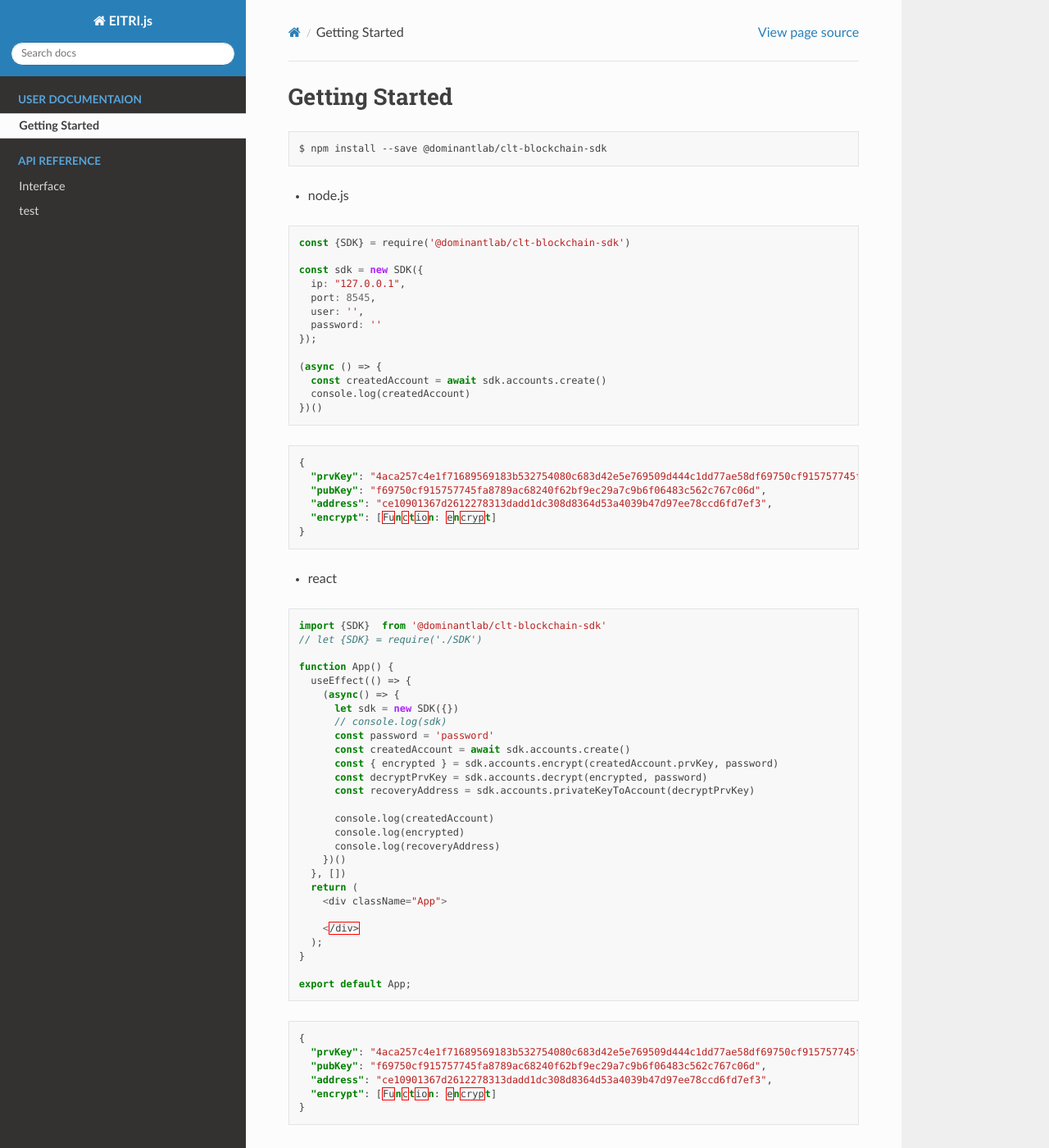
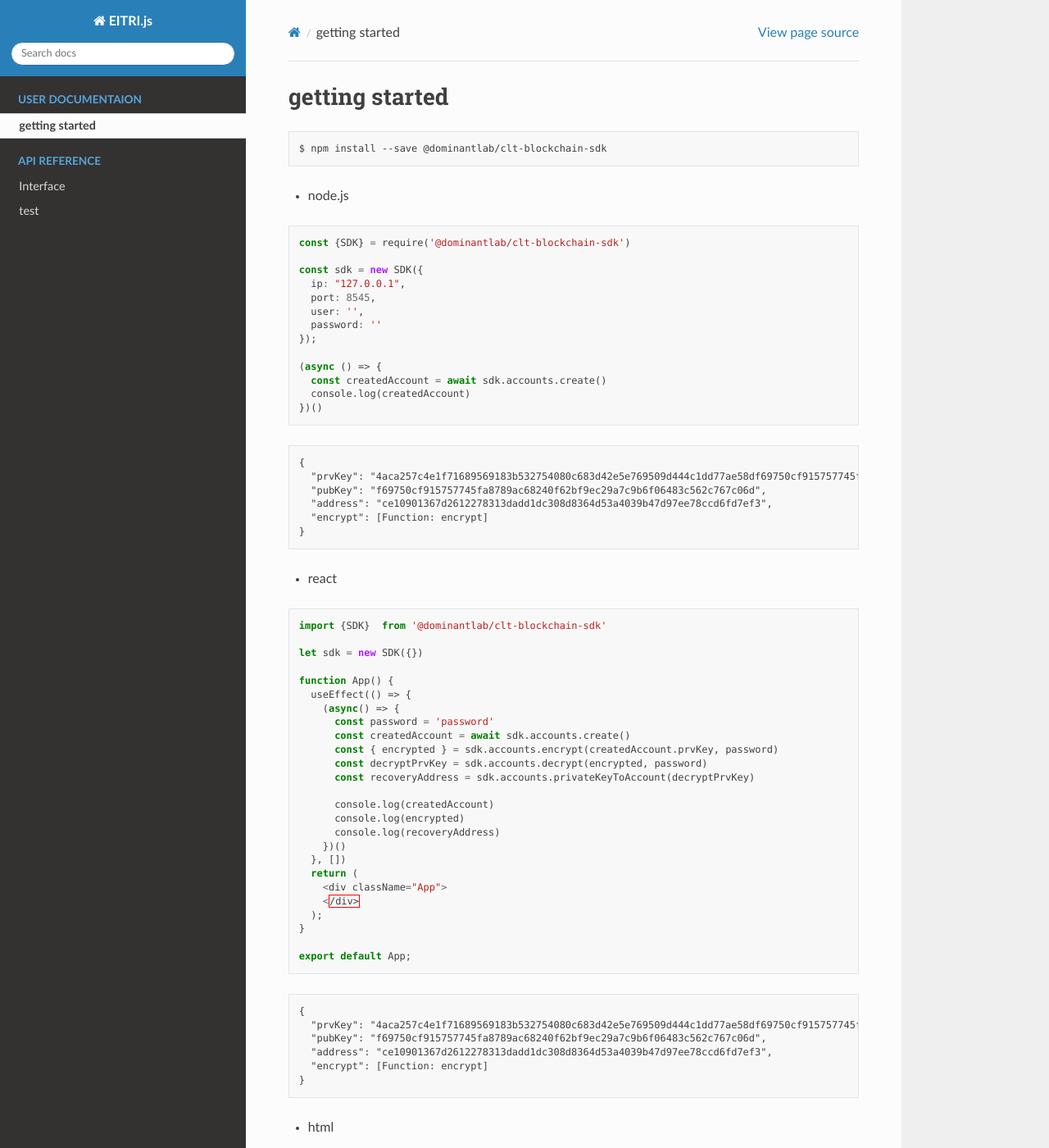
Before and after one commit to bitrustkr/CLT-Blockchain-SDK-JS, a Sphinx documentation site: the page built from docs/source/userdocument/getting-started.md, in a window 1280 px wide and 1400 px high. Shown: the whole window at 82% size. Built offline with Sphinx 7.4.7 and the Read the Docs theme 2.0.0, drawn with Linux system fonts in a browser that asks for light colours.

Commit message:
docs 작업을 한다:

````diff
--- a/docs/source/userdocument/getting-started.md
+++ b/docs/source/userdocument/getting-started.md
@@ -1,4 +1,4 @@
-# Getting Started
+# getting started
 
 ```bash
 $ npm install --save @dominantlab/clt-blockchain-sdk
@@ -6,7 +6,7 @@
 
 * node.js
 
-```js
+```javascript
 const {SDK} = require('@dominantlab/clt-blockchain-sdk')
 
 const sdk = new SDK({
@@ -23,7 +23,7 @@
 
 ```
 
-```json
+```jsonml
 {
   "prvKey": "4aca257c4e1f71689569183b532754080c683d42e5e769509d444c1dd77ae58df69750cf915757745fa8789ac68240f62bf9ec29a7c9b6f06483c562c767c06d",
   "pubKey": "f69750cf915757745fa8789ac68240f62bf9ec29a7c9b6f06483c562c767c06d",
@@ -34,15 +34,14 @@
 
 * react
 
-```js
+```javascript
 import {SDK}  from '@dominantlab/clt-blockchain-sdk'
-// let {SDK} = require('./SDK')
+
+let sdk = new SDK({})
 
 function App() {
   useEffect(() => {
     (async() => {
-      let sdk = new SDK({})
-      // console.log(sdk)
       const password = 'password'
       const createdAccount = await sdk.accounts.create()
       const { encrypted } = sdk.accounts.encrypt(createdAccount.prvKey, password)
@@ -56,7 +55,6 @@
   }, [])
   return (
     <div className="App">
-
     </div>
   );
 }
@@ -64,7 +62,7 @@
 export default App;
 ```
 
-```json
+```jsonml
 {
   "prvKey": "4aca257c4e1f71689569183b532754080c683d42e5e769509d444c1dd77ae58df69750cf915757745fa8789ac68240f62bf9ec29a7c9b6f06483c562c767c06d",
   "pubKey": "f69750cf915757745fa8789ac68240f62bf9ec29a7c9b6f06483c562c767c06d",
@@ -94,7 +92,6 @@
         console.log(encrypted)
         console.log(recoveryAddress)
       })()
-
     </script>
   </body>
 </html>
--- a/package.json
+++ b/package.json
@@ -9,7 +9,8 @@
     "build:babel": "npx babel ./src -d ./build",
     "build": "webpack",
     "start": "echo \"start\"",
-    "publish": "npm publish --access public"
+    "publish": "npm publish --access public",
+    "make:docs": "cd docs; make html"
   },
   "repository": {
     "type": "git",
````
Also changed, not shown: docs/source/index.rst (+9 -0 lines), 13 other files.
